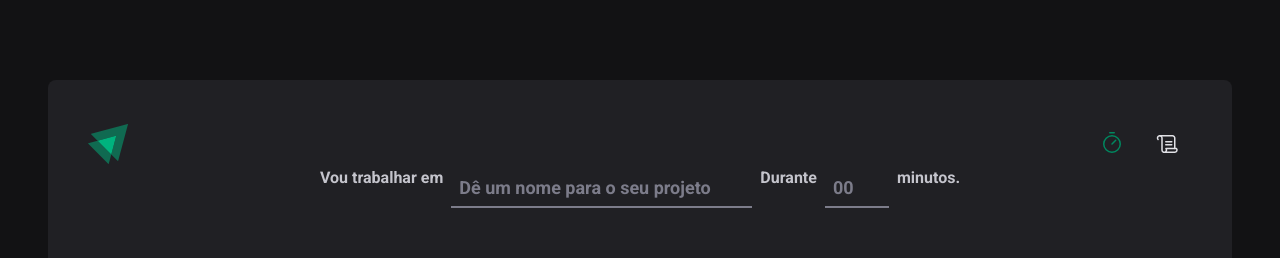
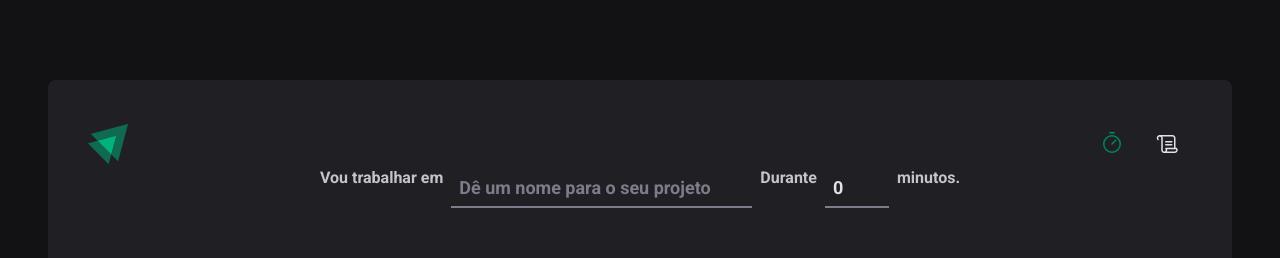
Before and after one commit to wagner-de-carvalho/02-ignite-timer, a React (Vite) app: page / in a window 1280 px wide. Shown: the top 258 px of the page. Built offline with nearby package versions, Linux system fonts and the light colour scheme.

Commit message:
TypeScript no formulário, zod

```diff
--- a/src/pages/Home/index.tsx
+++ b/src/pages/Home/index.tsx
@@ -21,9 +21,15 @@
     .max(60, 'O ciclo deve ser de no máximo 60 minutos'),
 })
 
+type NewCycleFormData = zod.infer<typeof newCycleFormValidationSchema>
+
 export function Home() {
-  const { register, handleSubmit, watch } = useForm({
+  const { register, handleSubmit, watch } = useForm<NewCycleFormData>({
     resolver: zodResolver(newCycleFormValidationSchema),
+    defaultValues: {
+      task: '',
+      minutesAmount: 0,
+    },
   })
 
   function handleCreateNewCycle(data: object) {
```
